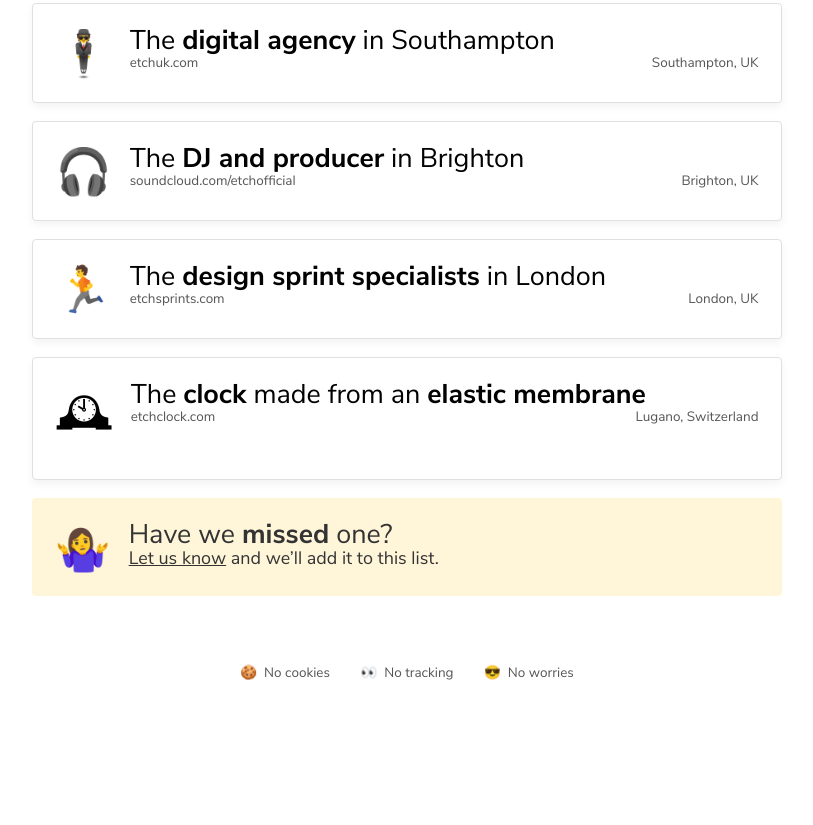
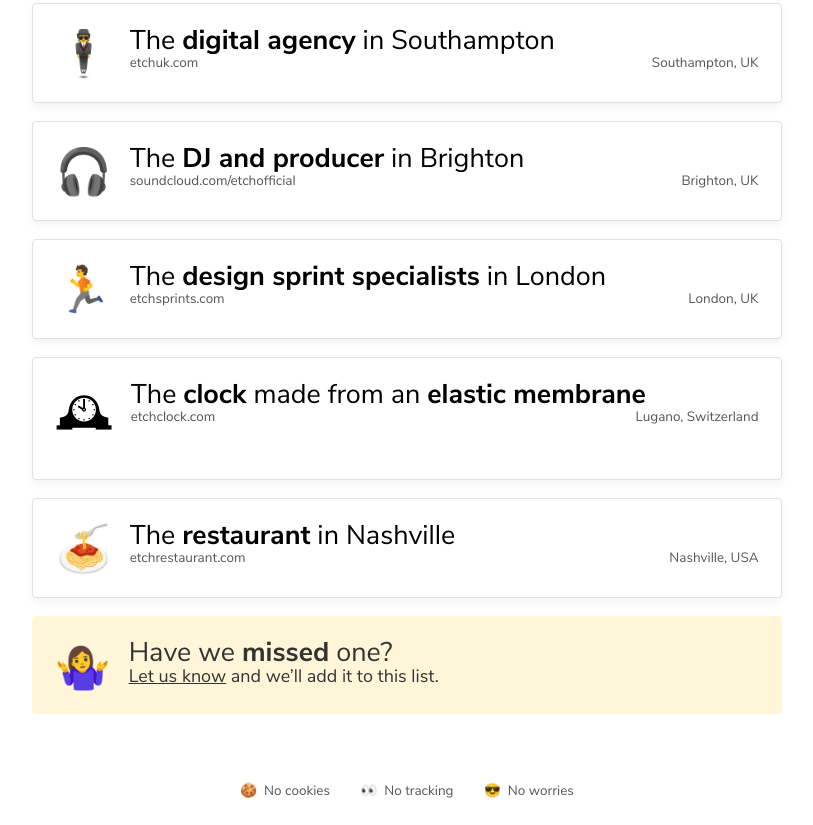
Before and after one commit to etchteam/etch-directory, a website: page index.html in a window 1280 px wide. Shown: the part 675-1500 px from the top of the page, without its empty margins (233-1046 px from the left). Before the commit the page ends 1382 px from the top, so only its background shows below. Drawn offline with Linux system fonts and the light colour scheme.

Commit message:
feat: Add Etch restaurant

```diff
--- a/index.html
+++ b/index.html
@@ -407,6 +407,22 @@
             </a>
           </li>
           <li>
+            <a class="card" href="https://etchrestaurant.com/" target="_blank" rel="noopener noreferrer">
+              <div class="card__icon">
+                <span role="img" class="emoji">🍝</span>
+              </div>
+              <div class="card__content">
+                <h2 class="card__title">
+                  The <b>restaurant</b> in Nashville
+                </h2>
+                <div class="card__meta">
+                  <div class="card__meta-domain">etchrestaurant.com</div>
+                  <div class="card__meta-location">Nashville, USA</div>
+                </div>
+              </div>
+            </a>
+          </li>
+          <li>
             <div class="card card--muted">
               <div class="card__icon">
                 <span role="img" class="emoji">🤷‍♀️</span>
```
